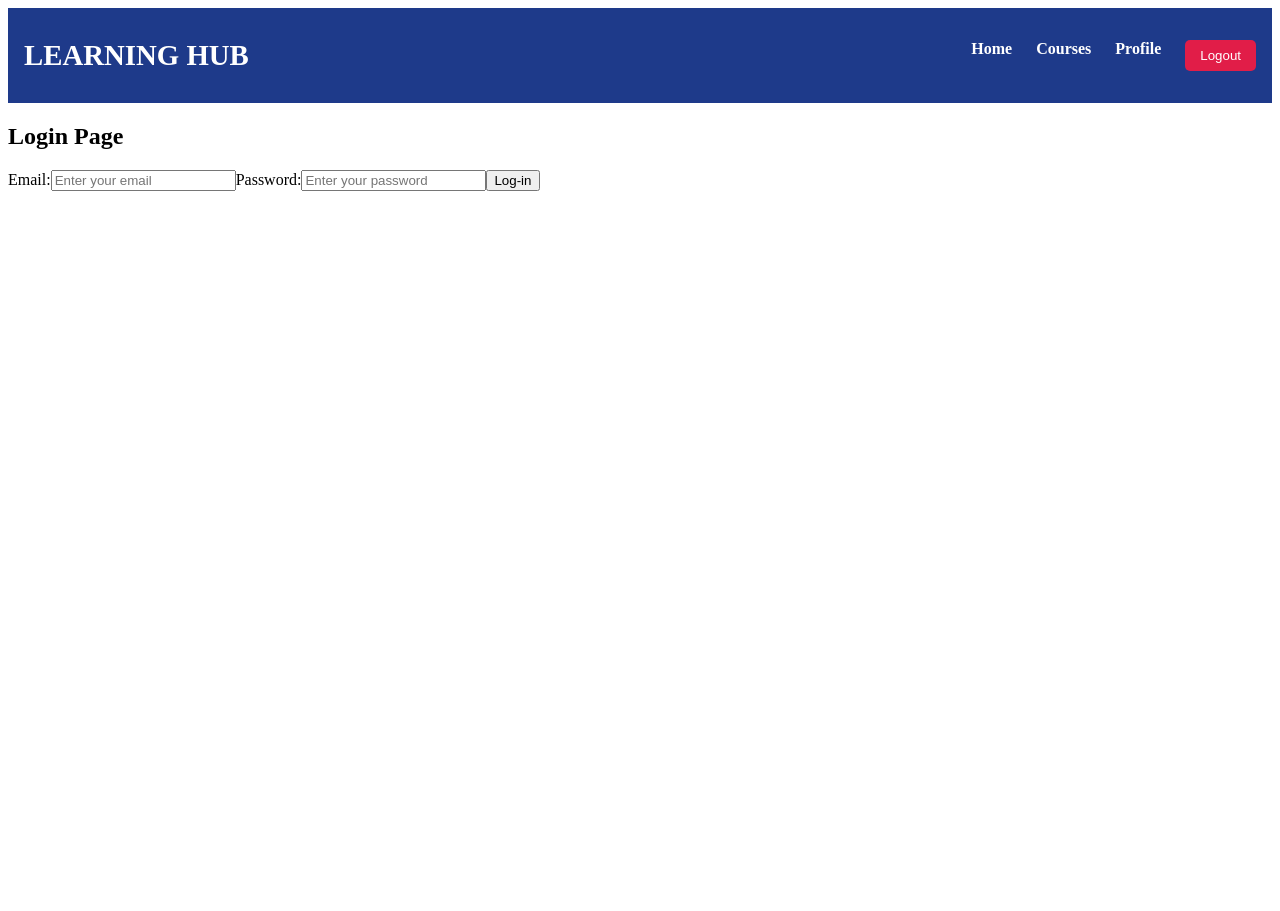
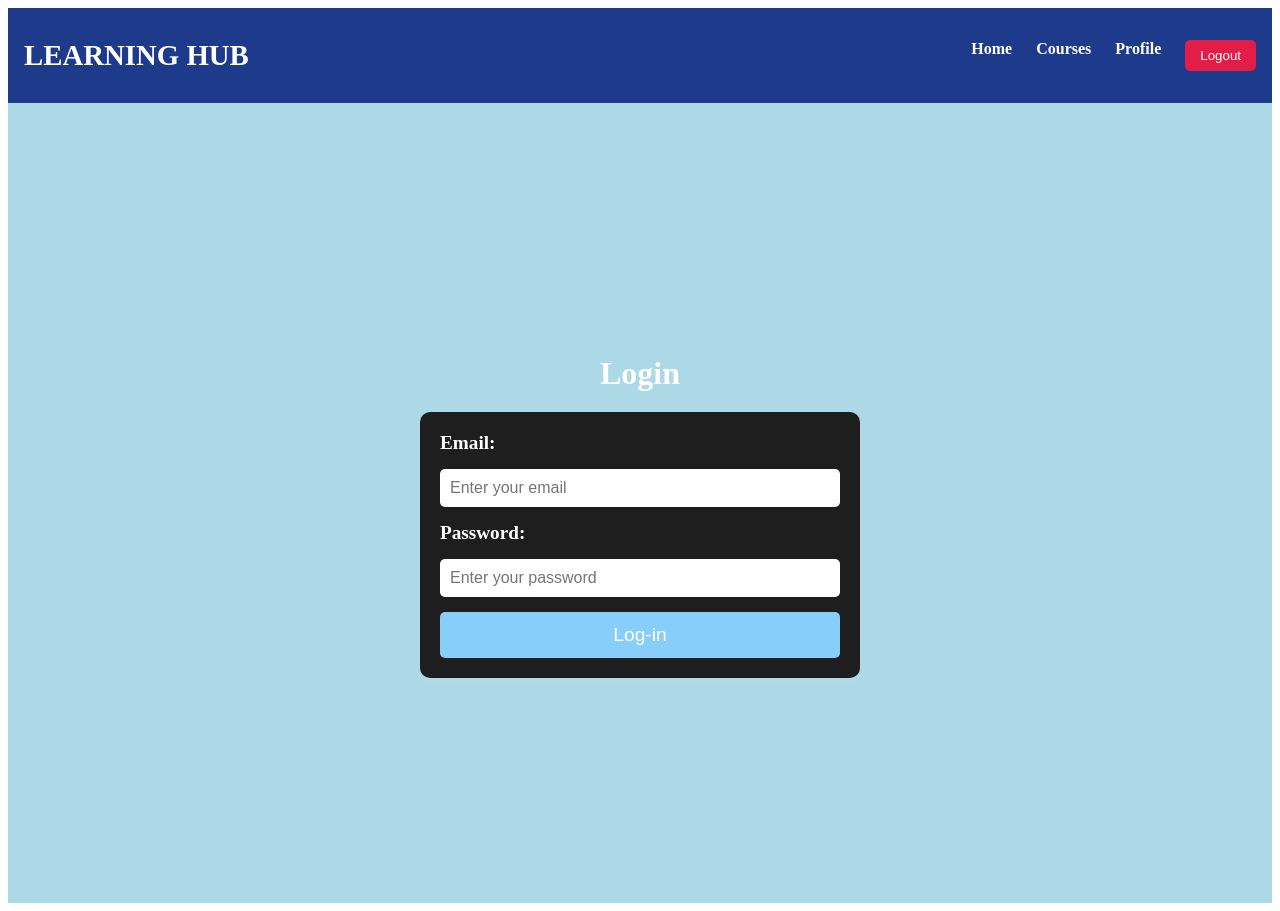
Before and after one commit to Hamdiibra/learning-hub, a React (Create React App) app in the folder frontend/: page /pages/login in a window 1280 px wide. Before the commit the page ends 800 px from the top, so only its background shows below. Built offline with nearby package versions, Linux system fonts and the light colour scheme.

Commit message:
updated login and signup pages

```diff
--- /dev/null
+++ b/frontend/src/pages/AuthStyles.css
@@ -0,0 +1,60 @@
+/* AuthStyles.css */
+.auth-container {
+    display: flex;
+    flex-direction: column;
+    align-items: center;
+    justify-content: center;
+    height: 100vh;
+    background-color: lightblue;
+    color: white;
+}
+
+.auth-title {
+    font-size: 2rem;
+    margin-bottom: 20px;
+}
+
+.auth-form {
+    display: flex;
+    flex-direction: column;
+    gap: 15px;
+    width: 100%;
+    max-width: 400px;
+    padding: 20px;
+    background-color: #1e1e1e;
+    border-radius: 10px;
+    box-shadow: 0px 4px 10px rgba(255, 255, 255, 0.1);
+}
+
+label {
+    font-size: 1.2rem;
+    font-weight: bold;
+}
+
+input {
+    padding: 10px;
+    font-size: 1rem;
+    border: none;
+    border-radius: 5px;
+    outline: none;
+}
+
+.auth-button {
+    background-color: lightskyblue;
+    color: white;
+    font-size: 1.2rem;
+    padding: 12px;
+    border: none;
+    border-radius: 5px;
+    cursor: pointer;
+    transition: 0.3s;
+}
+
+.auth-button:hover {
+    background-color: #039e4a;
+}
+
+.error {
+    color: blue;
+    font-size: 0.9rem;
+}
--- a/frontend/src/pages/Home.css
+++ b/frontend/src/pages/Home.css
@@ -2,6 +2,11 @@
   display: flex;
   flex-direction: column;
   align-items: center;
+  justify-content: center;
+  height: 100vh;
+  background-color: lightblue;
+  color: white;
+  text-align: center;
   padding: 20px;
 }
 
@@ -13,5 +18,27 @@
 }
 
 .home-card {
-  width: 300px;
+  width: 350px;
+  background-color: #1e1e1e;
+  color: white;
+  border-radius: 10px;
+  box-shadow: 0px 4px 10px rgba(255, 255, 255, 0.1);
+  padding: 20px;
+  transition: transform 0.3s ease-in-out;
 }
+
+.home-card:hover {
+  transform: scale(1.05);
+}
+
+.home-card Button {
+  margin-top: 10px;
+  width: 100%;
+  font-size: 1.2rem;
+}
+
+.home-title {
+  font-size: 3rem;
+  font-weight: bold;
+  margin-bottom: 20px;
+}
--- a/frontend/src/pages/Login.js
+++ b/frontend/src/pages/Login.js
@@ -1,6 +1,8 @@
 import React from "react";
 import { Formik, Form, Field, ErrorMessage } from "formik";
 import * as Yup from "yup";
+import { useNavigate } from "react-router-dom";
+import "./AuthStyles.css"; // Import external CSS for styling
 
 const LoginSchema = Yup.object().shape({
   email: Yup.string().email("Invalid email").required("Required"),
@@ -8,30 +10,41 @@ const LoginSchema = Yup.object().shape({
 });
 
 function Login() {
+  const navigate = useNavigate();
+
   return (
-    <div>
-      <h2>Login Page</h2>
+    <div className="auth-container">
+      <h2 className="auth-title">Login</h2>
       <Formik
         initialValues={{ email: "", password: "" }}
         validationSchema={LoginSchema}
         onSubmit={(values) => {
-          console.log(values);
-          // Handle login logic here
+          fetch("http://127.0.0.1:5000/login", {
+            method: "POST",
+            headers: { "Content-Type": "application/json" },
+            body: JSON.stringify(values),
+          })
+            .then((res) => res.json())
+            .then((data) => {
+              if (data.success) {
+                navigate("/profile");
+              } else {
+                alert("Login failed. Check your credentials.");
+              }
+            });
         }}
       >
         {({ isSubmitting }) => (
-          <Form>
+          <Form className="auth-form">
             <label>Email:</label>
             <Field type="email" name="email" placeholder="Enter your email" />
-            <ErrorMessage name="email" component="div" />
+            <ErrorMessage name="email" component="div" className="error" />
+
             <label>Password:</label>
-            <Field
-              type="password"
-              name="password"
-              placeholder="Enter your password"
-            />
-            <ErrorMessage name="password" component="div" />
-            <button type="submit" disabled={isSubmitting}>
+            <Field type="password" name="password" placeholder="Enter your password" />
+            <ErrorMessage name="password" component="div" className="error" />
+
+            <button type="submit" className="auth-button" disabled={isSubmitting}>
               Log-in
             </button>
           </Form>
--- a/frontend/src/pages/Signup.js
+++ b/frontend/src/pages/Signup.js
@@ -2,6 +2,7 @@ import React from "react";
 import { Formik, Form, Field, ErrorMessage } from "formik";
 import * as Yup from "yup";
 import { useNavigate } from "react-router-dom";
+import "./AuthStyles.css"; // Import external CSS for styling
 
 const SignupSchema = Yup.object().shape({
   name: Yup.string().required("Required"),
@@ -13,8 +14,8 @@ function Signup() {
   const navigate = useNavigate();
 
   return (
-    <div>
-      <h2>Sign Up Page</h2>
+    <div className="auth-container">
+      <h2 className="auth-title">Sign Up</h2>
       <Formik
         initialValues={{ name: "", email: "", password: "" }}
         validationSchema={SignupSchema}
@@ -24,27 +25,32 @@ function Signup() {
             headers: { "Content-Type": "application/json" },
             body: JSON.stringify({
               username: values.name,
-              role: "student" // Assuming default role is student
+              email: values.email,
+              password: values.password,
+              role: "student", // Default role
             }),
           })
             .then((res) => res.json())
             .then(() => {
-              navigate("/courses");
+              navigate("/login"); // Redirect to login after signup
             });
         }}
       >
         {({ isSubmitting }) => (
-          <Form>
+          <Form className="auth-form">
             <label>Name:</label>
             <Field type="text" name="name" placeholder="Enter your name" />
-            <ErrorMessage name="name" component="div" />
+            <ErrorMessage name="name" component="div" className="error" />
+
             <label>Email:</label>
             <Field type="email" name="email" placeholder="Enter your email" />
-            <ErrorMessage name="email" component="div" />
+            <ErrorMessage name="email" component="div" className="error" />
+
             <label>Password:</label>
             <Field type="password" name="password" placeholder="Enter your password" />
-            <ErrorMessage name="password" component="div" />
-            <button type="submit" disabled={isSubmitting}>
+            <ErrorMessage name="password" component="div" className="error" />
+
+            <button type="submit" className="auth-button" disabled={isSubmitting}>
               Sign Up
             </button>
           </Form>
```
